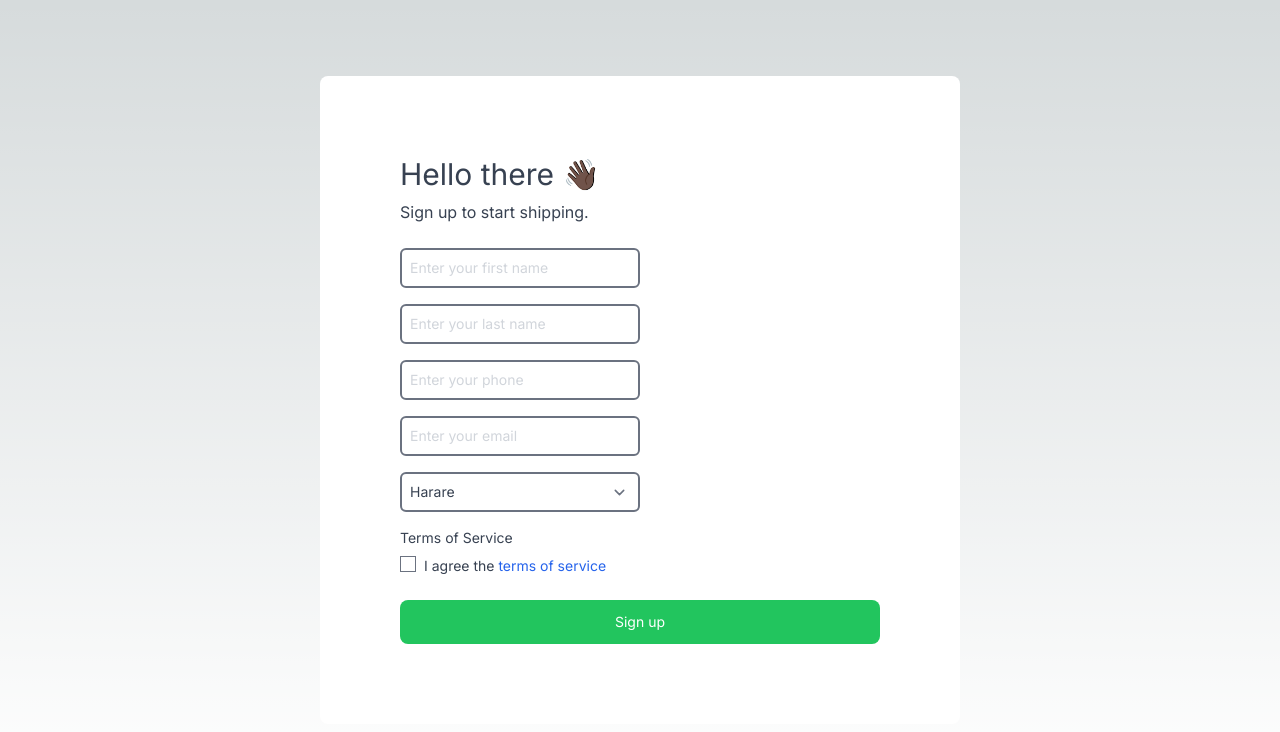
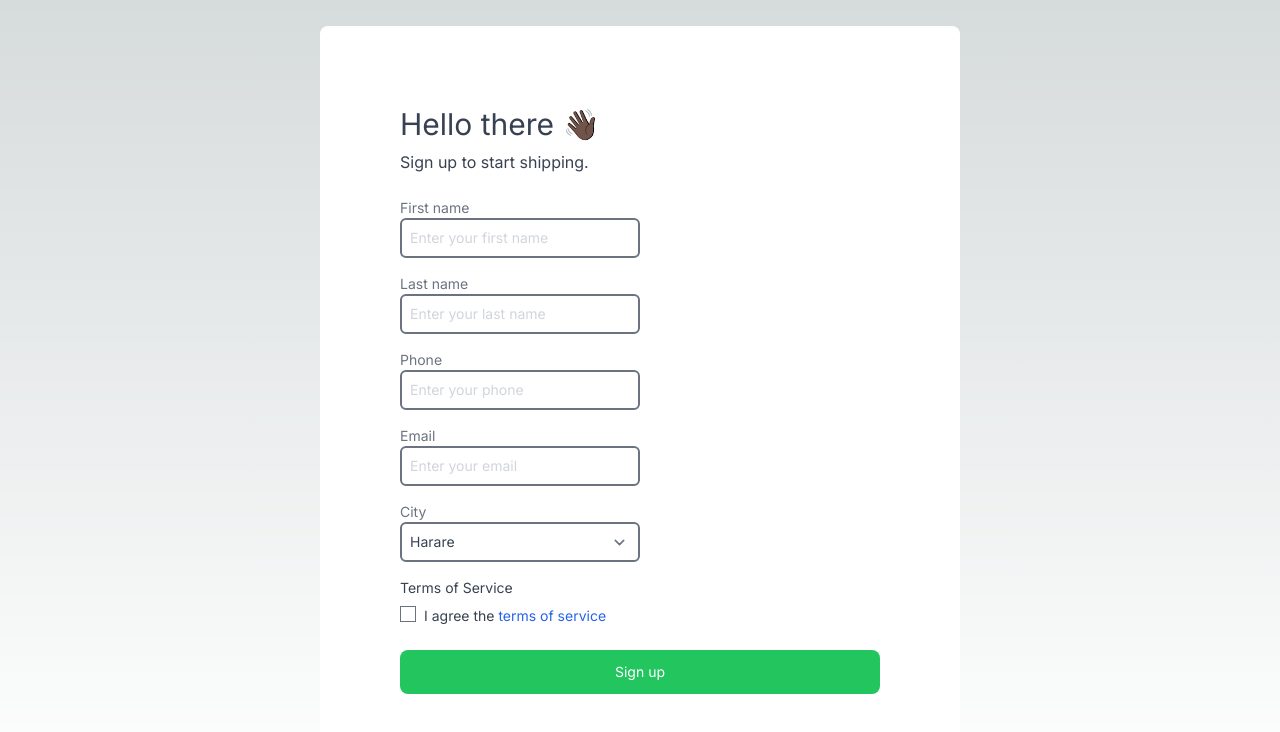
Before and after one commit to justkingsley/react-forms-tut, a Next.js app: page / in a window 1280 px wide. Shown: the top 732 px of the page. Built offline with nearby package versions, Linux system fonts and the light colour scheme.

Commit message:
Added labels back, hayas.

```diff
--- a/src/app/page.js
+++ b/src/app/page.js
@@ -19,31 +19,42 @@ export default function Home() {
 
             <div className="mt-6">
               <FormComponent
+                htmlFor={'firstName'}
+                label={'First name'}
                 type={'text'}
                 id={'firstName'}
                 placeholder={'Enter your first name'}
               />
 
               <FormComponent
+                htmlFor={'lastName'}
+                label={'Last name'}
                 type={'text'}
                 id={'lastName'}
                 placeholder={'Enter your last name'}
               />
 
               <FormComponent
-                type={'number'}
+                htmlFor={'phone'}
+                label={'Phone'}
+                type={'phone'}
                 id={'phone'}
                 placeholder={'Enter your phone'}
               />
 
               <FormComponent
+                htmlFor={'Email'}
+                label={'Email'}
                 type={'email'}
                 id={'email'}
                 placeholder={'Enter your email'}
               />
 
               <div className="pb-4">
-                <select name='city' className="border-2 text-sm focus:ring-0 focus:border-green-600 outline-none border-gray-500 p-2 rounded-md w-1/2">
+                <label htmlFor='city' className="text-sm text-gray-500 block">
+                  City
+                </label>
+                <select id='city' className="border-2 text-sm focus:ring-0 focus:border-green-600 outline-none border-gray-500 p-2 rounded-md w-1/2">
                   <option>Harare</option>
                   <option>Bulawayo</option>
                   <option>Gweru</option>
```
